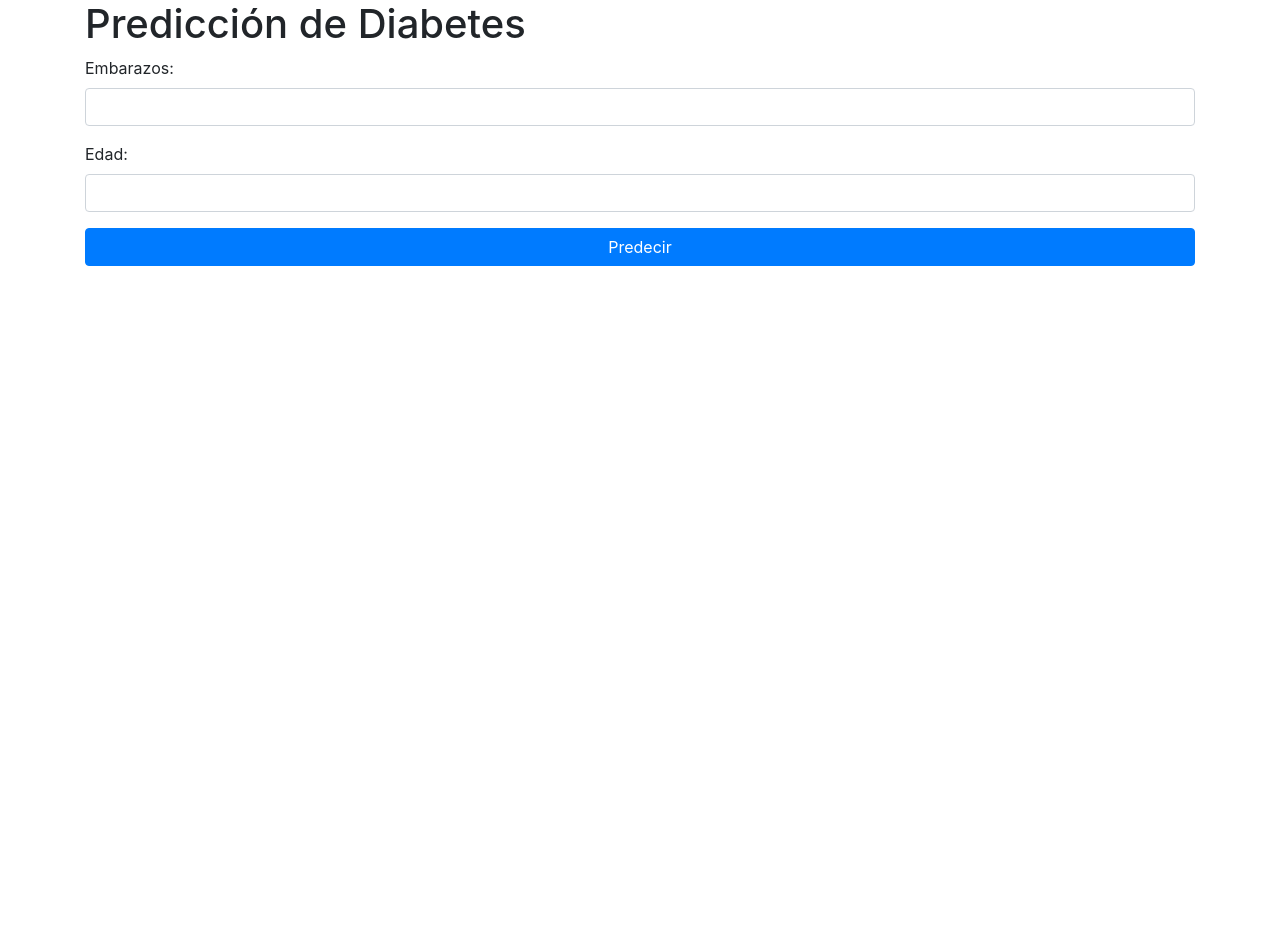
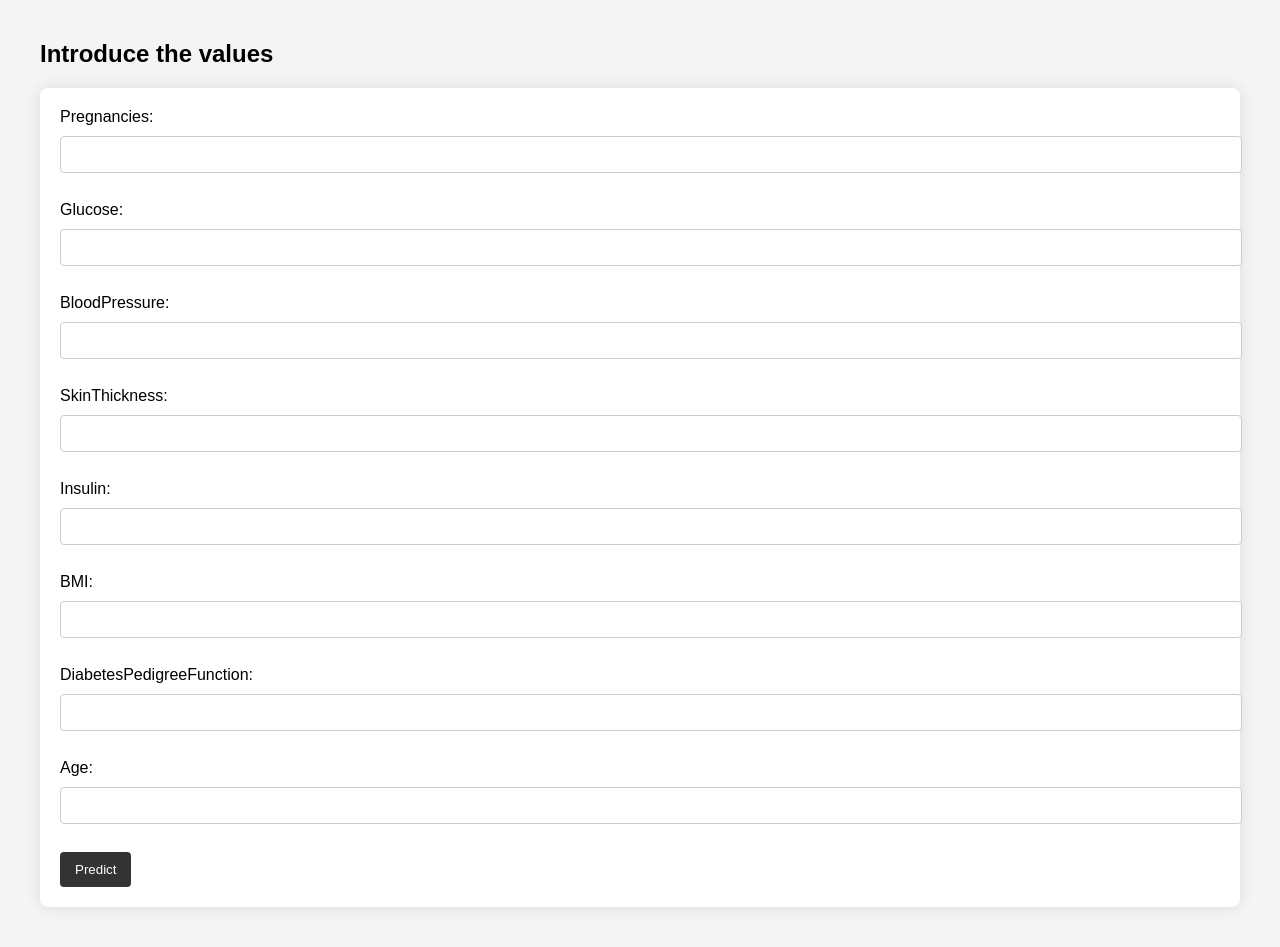
Before and after one commit to pjpena19/ML_WEB_APP_PP, a Flask app: page / in a window 1280 px wide. Before the commit the page ends 266 px from the top, so only its background shows below. Run offline with Flask 3, Linux system fonts and the light colour scheme; parts of the project's set-up code (start-up, migrations or seed data) failed here and were passed over; some libraries are stand-ins or nearby versions.

Commit message:
ML_WEB_APP_PP

```diff
--- a/app.py
+++ b/app.py
@@ -10,33 +10,36 @@ model = joblib.load("mymodel.joblib")
 # Define las características esperadas por el modelo
 features = ['Pregnancies', 'Glucose', 'BloodPressure', 'SkinThickness', 'Insulin', 'BMI', 'DiabetesPedigreeFunction', 'Age']
 
-@app.route('/')
-def home():
-    return render_template('index.html')
+app = Flask(__name__) # __name__ = app
+model_class = {
+    "0":"Bajo riesgo de diabetes. Continúe manteniendo un estilo de vida saludable.",
+    "1":"Alto riesgo de diabetes. Se recomienda consultar con un médico de inmediato."
+}
 
-@app.route('/', methods=['POST'])
+@app.route("/", methods = ["GET", "POST"])
 def predict():
-    try:
+
+    if request.method == "POST":
         # Obtén los datos del formulario
-        data = request.get_json()
+
+        val1 = float(request.form["val1"])
+        val2 = float(request.form["val2"])
+        val3 = float(request.form["val3"])
+        val4 = float(request.form["val4"])
+        val5 = float(request.form["val8"])
+        val6 = float(request.form["val6"])
+        val7 = float(request.form["val7"])
+        val8 = float(request.form["val8"])
 
         # Crea un DataFrame con las características en el orden correcto
-        input_data = pd.DataFrame([data], columns=features)
+        my_df = pd.DataFrame([[val1, val2, val3, val4,val5,val6,val6,val7,val8]],columns=['Pregnancies', 'Glucose', 'BloodPressure', 'SkinThickness', 'Insulin', 'BMI', 'DiabetesPedigreeFunction', 'Age'])
 
         # Realiza la predicción
-        prediction = model.predict(input_data)[0]
+        prediction = str(model.predict(my_df)[0])
+        pred_class = model_class[prediction]
 
-        # Prepara el mensaje de resultado
-        if prediction == 1:
-            result = "Alto riesgo de diabetes. Se recomienda consultar con un médico de inmediato."
-        else:
-            result = "Bajo riesgo de diabetes. Continúe manteniendo un estilo de vida saludable."
+    else:
 
-        return jsonify({'prediction': result})
+        pred_class = None
 
-    except Exception as e:
-        print(f"Error durante la predicción: {e}")  # Registra el error para depuración
-        return jsonify({'error': 'Ocurrió un error. Por favor, verifica los datos ingresados.'}), 500
-
-if __name__ == '__main__':
-    app.run(debug=True)
+    return render_template("index.html", prediction = pred_class)
--- a/templates/index.html
+++ b/templates/index.html
@@ -1,64 +1,123 @@
 <!DOCTYPE html>
-<html lang="es">
+
+<html>
+
 <head>
-  <meta charset="UTF-8">
-  <title>Predicción de Diabetes</title>
-  <link rel="stylesheet" href="https://stackpath.bootstrapcdn.com/bootstrap/4.5.2/css/bootstrap.min.css">
+
+    <title>Diabetes - Model prediction</title>
+
+    <style>
+
+        body {
+
+            font-family: Arial, sans-serif;
+
+            margin: 40px;
+
+            background-color: #f4f4f4;
+
+        }
+
+        form {
+
+            background-color: #fff;
+
+            padding: 20px;
+
+            border-radius: 8px;
+
+            box-shadow: 0px 0px 15px rgba(0,0,0,0.1);
+
+        }
+
+        input[type="number"] {
+
+            width: 100%;
+
+            padding: 10px;
+
+            margin: 10px 0;
+
+            border-radius: 4px;
+
+            border: 1px solid #ccc;
+
+        }
+
+        input[type="submit"] {
+
+            background-color: #333;
+
+            color: #fff;
+
+            padding: 10px 15px;
+
+            border: none;
+
+            border-radius: 4px;
+
+            cursor: pointer;
+
+        }
+
+        input[type="submit"]:hover {
+
+            background-color: #555;
+
+        }
+
+        h3 {
+
+            margin-top: 20px;
+
+            background-color: #fff;
+
+            padding: 10px;
+
+            border-radius: 4px;
+
+        }
+
+    </style>
+
 </head>
+
 <body>
-  <div class="container">
-    <h1>Predicción de Diabetes</h1>
-    <form method="POST" action="/">
-      <div class="form-group">
-        <label for="pregnancies">Embarazos:</label>
-        <input type="number" class="form-control" id="pregnancies" name="pregnancies" required>
-      </div>
-      <div class="form-group">
-        <label for="age">Edad:</label>
-        <input type="number" class="form-control" id="age" name="age" required>
-      </div>
-      <button type="submit" class="btn btn-primary btn-block">Predecir</button>
+
+    <h2>Introduce the values</h2>
+
+
+
+    <form action="/" method="post">
+
+        Pregnancies: <input type="number" step="any" name="val1" required><br><br>
+
+        Glucose: <input type="number" step="any" name="val2" required><br><br>
+
+        BloodPressure: <input type="number" step="any" name="val3" required><br><br>
+
+        SkinThickness: <input type="number" step="any" name="val4" required><br><br>
+
+        Insulin: <input type="number" step="any" name="val5" required><br><br>
+
+        BMI: <input type="number" step="any" name="val6" required><br><br>
+
+        DiabetesPedigreeFunction: <input type="number" step="any" name="val7" required><br><br>
+
+        Age: <input type="number" step="any" name="val8" required><br><br>
+
+        <input type="submit" value="Predict">
+
     </form>
-    <div id="prediction"></div>
-  </div>
 
-  <script src="https://code.jquery.com/jquery-3.5.1.slim.min.js"></script>
-  <script src="https://cdn.jsdelivr.net/npm/popper.js@1.16.1/dist/umd/popper.min.js"></script>
-  <script src="https://stackpath.bootstrapcdn.com/bootstrap/4.5.2/js/bootstrap.min.js"></script>
-  <script>
-    $(document).ready(function() {
-      $('form').submit(function(event) {
-        event.preventDefault();
 
-        // Obtén los datos del formulario
-        const data = {
-          Pregnancies: $('#pregnancies').val(),
-          Glucose: $('#glucose').val(),
-          BloodPressure: $('#bloodPressure').val(),
-          SkinThickness: $('#skinThickness').val(),
-          Insulin: $('#insulin').val(),
-          BMI: $('#bmi').val(),
-          DiabetesPedigreeFunction: $('#diabetesPedigreeFunction').val(),
-          Age: $('#age').val(),
-        };
 
-        // Envía una solicitud AJAX para realizar la predicción
-        $.ajax({
-          url: '/',
-          type: 'POST',
-          data: JSON.stringify(data),
-          contentType: 'application/json',
-          success: function(response) {
-            console.log(response); // Para depurar, puedes ver la respuesta completa en la consola
-            $('#prediction').html(`<p>${response.prediction}</p>`);
-          },
-          error: function(error) {
-            console.error('Error:', error);
-            $('#prediction').html('<p>Ocurrió un error. Por favor, verifica los datos ingresados.</p>');
-          }
-        });
-      });
-    });
-  </script>
+    {% if prediction != None %}
+
+        <h3> Prediction: {{ prediction }}</h3>
+
+    {% endif %}
+
 </body>
+
 </html>
```
Also changed, not shown: 1 other file.
